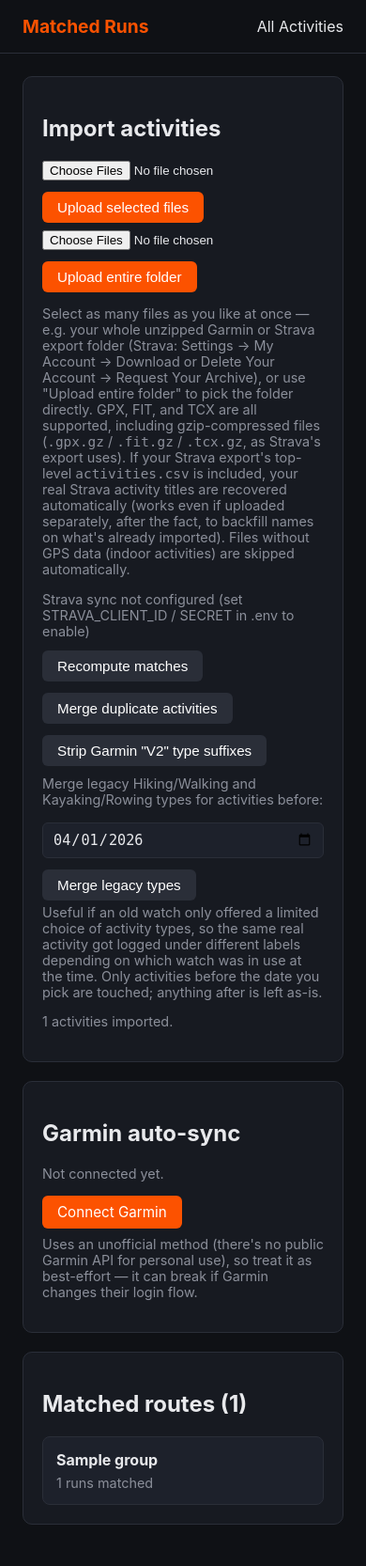
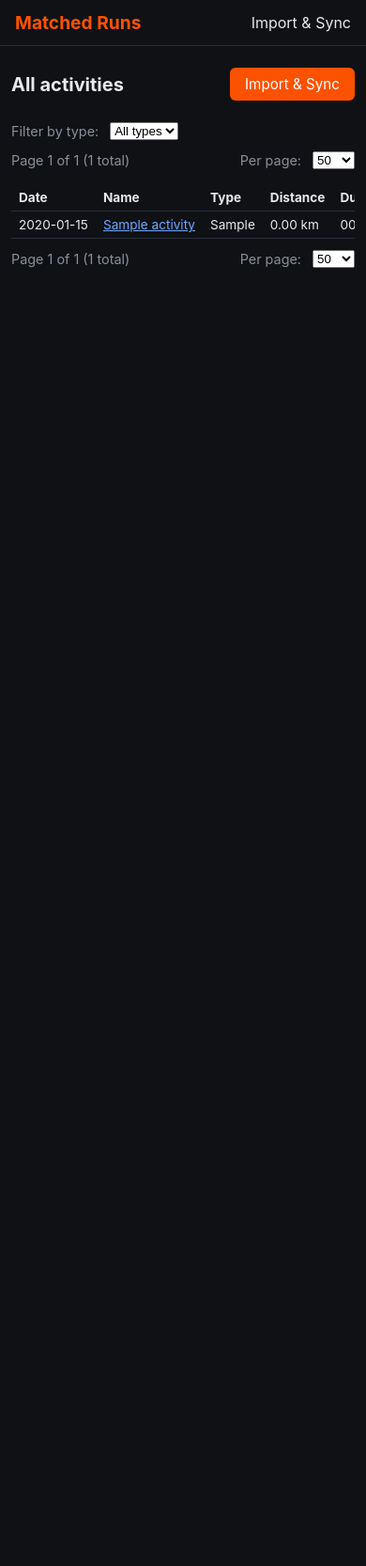
Before and after one commit to magicmatt007/matched-runs, a FastAPI app: page / in a window 390 px wide. Shown: the whole page at 94% size. After the commit the page ends 285 px from the top, so only its background shows below. Run offline with FastAPI, Linux system fonts and the light colour scheme; tables that the repository leaves empty hold one stand-in row (values such as "Sample post"); parts of the project's set-up code (start-up, migrations or seed data) failed here and were passed over; some libraries are stand-ins or nearby versions.

Commit message:
v1.1.01: "All activities" as homepage. More responsive. Improved logging.

```diff
--- a/app/main.py
+++ b/app/main.py
@@ -26,7 +26,11 @@ from app import strava_client
 from app import garmin_client
 
 logger = logging.getLogger("matched_runs")
-logging.basicConfig(level=logging.INFO)
+logging.basicConfig(
+    level=logging.INFO,
+    format="%(asctime)s %(levelname)s [%(name)s] %(message)s",
+    datefmt="%Y-%m-%d %H:%M:%S",
+)
 
 GARMIN_SYNC_INTERVAL_MINUTES = int(os.environ.get("GARMIN_SYNC_INTERVAL_MINUTES", 120))
 
@@ -144,8 +148,8 @@ templates.env.filters["hms"] = format_duration_hms
 templates.env.filters["pace"] = format_pace
 
 
-@app.get("/", response_class=HTMLResponse)
-def index(request: Request, db: Session = Depends(get_db)):
+@app.get("/manage", response_class=HTMLResponse)
+def manage_page(request: Request, db: Session = Depends(get_db)):
     groups = (
         db.query(RouteGroup)
         .order_by(RouteGroup.avg_distance_m.desc())
@@ -173,7 +177,7 @@ def index(request: Request, db: Session = Depends(get_db)):
             "unsupported": request.query_params.get("unsupported", "0"),
         }
 
-    return templates.TemplateResponse("index.html", {
+    return templates.TemplateResponse("manage.html", {
         "request": request,
         "groups": groups,
         "group_counts": group_counts,
@@ -310,7 +314,7 @@ async def upload_gpx(request: Request, db: Session = Depends(get_db)):
     )
     return local_redirect(
         request,
-        f"/?imported={added}&updated={updated}&skipped={skipped}"
+        f"/manage?imported={added}&updated={updated}&skipped={skipped}"
         f"&duplicates={unchanged}&unsupported={unsupported_ext}",
     )
 
@@ -330,7 +334,16 @@ def paginate(query, page: int, page_size: int):
     return items, page, total_pages, total, page_size
 
 
-@app.get("/activities", response_class=HTMLResponse)
+@app.get("/activities")
+def activities_old_url_redirect(request: Request, type: str = None, page: int = 1,
+                                 page_size: int = DEFAULT_PAGE_SIZE):
+    """The 'All Activities' page used to live at /activities - it's now the
+    home page at /. Keep old bookmarks/links working."""
+    params = f"?page={page}&page_size={page_size}" + (f"&type={type}" if type else "")
+    return local_redirect(request, f"/{params}")
+
+
+@app.get("/", response_class=HTMLResponse)
 def activities_list(request: Request, type: str = None, page: int = 1,
                      page_size: int = DEFAULT_PAGE_SIZE, db: Session = Depends(get_db)):
     query = db.query(Activity).order_by(Activity.start_time.desc())
@@ -397,7 +410,7 @@ def normalize_types_route(request: Request, db: Session = Depends(get_db)):
         db.commit()
         rebuild_groups(db)  # renamed types can change which activities group together
     logger.info("Type normalization (version suffixes): %d activities updated", changed)
-    return local_redirect(request, f"/?imported=0&updated={changed}&skipped=0&duplicates=0&unsupported=0")
+    return local_redirect(request, f"/manage?imported=0&updated={changed}&skipped=0&duplicates=0&unsupported=0")
 
 
 DEFAULT_LEGACY_TYPE_CUTOFF = "2026-04-01"
@@ -431,20 +444,20 @@ def merge_legacy_types_route(request: Request, cutoff_date: str = Form(DEFAULT_L
         db.commit()
         rebuild_groups(db)  # merged types can change which activities group together
     logger.info("Legacy type merge (activities before %s): %d activities updated", cutoff_date, changed)
-    return local_redirect(request, f"/?imported=0&updated={changed}&skipped=0&duplicates=0&unsupported=0")
+    return local_redirect(request, f"/manage?imported=0&updated={changed}&skipped=0&duplicates=0&unsupported=0")
 
 
 @app.post("/dedupe")
 def dedupe_route(request: Request, db: Session = Depends(get_db)):
     removed = merge_duplicate_activities(db)
     logger.info("Deduplication: merged/removed %d duplicate activities", removed)
-    return local_redirect(request, f"/?imported=0&updated={removed}&skipped=0&duplicates=0&unsupported=0")
+    return local_redirect(request, f"/manage?imported=0&updated={removed}&skipped=0&duplicates=0&unsupported=0")
 
 
 @app.post("/rebuild")
 def rebuild(request: Request, db: Session = Depends(get_db)):
     rebuild_groups(db)
-    return local_redirect(request, "/")
+    return local_redirect(request, "/manage")
 
 
 # ---------------- Strava OAuth + sync ----------------
@@ -463,7 +476,7 @@ def strava_login():
 def strava_callback(request: Request, code: str = None, error: str = None, scope: str = None,
                      db: Session = Depends(get_db)):
     if error or not code:
-        return local_redirect(request, "/")
+        return local_redirect(request, "/manage")
 
     data = strava_client.exchange_code_for_token(code)
 
@@ -496,21 +509,21 @@ def strava_callback(request: Request, code: str = None, error: str = None, scope
         token.expires_at = data["expires_at"]
         token.scope = scope
     db.commit()
-    return local_redirect(request, "/")
+    return local_redirect(request, "/manage")
 
 
 @app.post("/strava/disconnect")
 def strava_disconnect(request: Request, db: Session = Depends(get_db)):
     db.query(StravaToken).delete()
     db.commit()
-    return local_redirect(request, "/")
+    return local_redirect(request, "/manage")
 
 
 @app.post("/strava/sync")
 def strava_sync(request: Request, db: Session = Depends(get_db)):
     token = db.query(StravaToken).first()
     if not token:
-        return local_redirect(request, "/")
+        return local_redirect(request, "/manage")
 
     try:
         access_token = strava_client.ensure_valid_token(token)
@@ -561,7 +574,7 @@ def strava_sync(request: Request, db: Session = Depends(get_db)):
     db.commit()
     if added or updated:
         rebuild_groups(db)
-    return local_redirect(request, "/")
+    return local_redirect(request, "/manage")
 
 
 # ---------------- Garmin Connect auto-sync (unofficial) ----------------
@@ -646,7 +659,7 @@ def garmin_sync_route(request: Request, db: Session = Depends(get_db)):
     except garmin_client.GarminAuthError as e:
         prefix = ingress_prefix(request)
         return HTMLResponse(f"<p>{e}</p><p><a href='{prefix}/'>back</a></p>", status_code=401)
-    return local_redirect(request, f"/?imported={added}&updated={updated}&skipped=0&duplicates=0&unsupported=0")
+    return local_redirect(request, f"/manage?imported={added}&updated={updated}&skipped=0&duplicates=0&unsupported=0")
 
 
 @app.get("/garmin/login", response_class=HTMLResponse)
@@ -669,7 +682,7 @@ def garmin_login_start(request: Request, email: str = Form(...), password: str =
         return templates.TemplateResponse("garmin_login.html", {
             "request": request, "step": "mfa", "mfa_token": token,
         })
-    return local_redirect(request, "/")
+    return local_redirect(request, "/manage")
 
 
 @app.post("/garmin/login/mfa")
@@ -680,23 +693,27 @@ def garmin_login_mfa(request: Request, mfa_token: str = Form(...), mfa_code: str
         return templates.TemplateResponse("garmin_login.html", {
             "request": request, "step": "mfa", "mfa_token": mfa_token, "error": str(e),
         })
-    return local_redirect(request, "/")
+    return local_redirect(request, "/manage")
 
 
 async def _garmin_background_sync_loop():
     while True:
         await asyncio.sleep(GARMIN_SYNC_INTERVAL_MINUTES * 60)
         if not (garmin_client.is_configured() or garmin_client.has_saved_session()):
+            logger.info("Background Garmin sync: skipped scheduled check (not configured, no saved session)")
             continue
+        logger.info("Background Garmin sync: starting scheduled check")
         db = SessionLocal()
         try:
             added, updated = do_garmin_sync(db)
-            if added or updated:
-                logger.info("Background Garmin sync: %d added, %d updated", added, updated)
+            logger.info(
+                "Background Garmin sync: scheduled check complete - %d added, %d updated",
+                added, updated,
+            )
         except garmin_client.GarminAuthError as e:
-            logger.warning("Background Garmin sync auth failed: %s", e)
+            logger.warning("Background Garmin sync: scheduled check failed (auth error): %s", e)
         except Exception as e:
-            logger.warning("Background Garmin sync failed: %s", e)
+            logger.warning("Background Garmin sync: scheduled check failed: %s", e)
         finally:
             db.close()
 
--- a/app/static/style.css
+++ b/app/static/style.css
@@ -91,3 +91,46 @@ a { color: #6aa9ff; }
     width: 100%;
     max-width: 320px;
 }
+
+/* Native file inputs can overflow their container on narrow screens */
+input[type="file"] {
+    max-width: 100%;
+}
+
+/* Tables scroll horizontally instead of squeezing/overflowing the page */
+.table-responsive {
+    overflow-x: auto;
+    -webkit-overflow-scrolling: touch;
+    margin-top: 16px;
+}
+.table-responsive .table {
+    margin-top: 0;
+}
+
+/* Mobile: tighter spacing, smaller map, denser table, single-column cards */
+@media (max-width: 640px) {
+    main {
+        padding: 12px;
+    }
+    header {
+        padding: 12px 16px;
+    }
+    .panel {
+        padding: 14px;
+        border-radius: 8px;
+    }
+    #map {
+        height: 300px !important;
+    }
+    .table th, .table td {
+        padding: 6px 8px;
+        font-size: 0.85rem;
+        white-space: nowrap;
+    }
+    .grid {
+        grid-template-columns: 1fr;
+    }
+    h2 {
+        font-size: 1.25rem;
+    }
+}
--- a/app/templates/activities.html
+++ b/app/templates/activities.html
@@ -1,13 +1,15 @@
 {% extends "base.html" %}
 {% set base_path = request.headers.get('X-Ingress-Path', '') %}
 {% from "_pagination.html" import pagination_controls %}
-{% block title %}All Activities{% endblock %}
+{% block title %}Matched Runs{% endblock %}
 {% block content %}
 
-<a href="{{ base_path }}/">&larr; back</a>
-<h2>All activities</h2>
+<div class="row" style="justify-content: space-between;">
+    <h2>All activities</h2>
+    <a class="button" href="{{ base_path }}/manage">Import &amp; Sync</a>
+</div>
 
-<form method="get" action="{{ base_path }}/activities" class="row" style="margin: 12px 0;">
+<form method="get" action="{{ base_path }}/" class="row" style="margin: 12px 0;">
     <label for="type" class="muted">Filter by type:</label>
     <select name="type" id="type" onchange="this.form.submit()">
         <option value="" {% if not selected_type %}selected{% endif %}>All types</option>
@@ -19,9 +21,10 @@
     <noscript><button type="submit">Apply</button></noscript>
 </form>
 
-{{ pagination_controls(page, total_pages, total, page_size, page_size_options, base_path ~ "/activities",
+{{ pagination_controls(page, total_pages, total, page_size, page_size_options, base_path ~ "/",
                         {"type": selected_type} if selected_type else {}) }}
 
+<div class="table-responsive">
 <table class="table">
     <thead>
         <tr>
@@ -54,8 +57,9 @@
     {% endfor %}
     </tbody>
 </table>
+</div>
 
-{{ pagination_controls(page, total_pages, total, page_size, page_size_options, base_path ~ "/activities",
+{{ pagination_controls(page, total_pages, total, page_size, page_size_options, base_path ~ "/",
                         {"type": selected_type} if selected_type else {}) }}
 
 {% endblock %}
--- a/app/templates/base.html
+++ b/app/templates/base.html
@@ -12,7 +12,7 @@
 <body>
     <header class="row" style="justify-content: space-between;">
         <a href="{{ base_path }}/" class="brand">Matched Runs</a>
-        <a href="{{ base_path }}/activities" style="color: var(--text); text-decoration: none;">All Activities</a>
+        <a href="{{ base_path }}/manage" style="color: var(--text); text-decoration: none;">Import &amp; Sync</a>
     </header>
     <main>
         {% block content %}{% endblock %}
--- a/app/templates/garmin_login.html
+++ b/app/templates/garmin_login.html
@@ -3,7 +3,7 @@
 {% block title %}Connect Garmin{% endblock %}
 {% block content %}
 
-<a href="{{ base_path }}/">&larr; back</a>
+<a href="{{ base_path }}/manage">&larr; back</a>
 <h2>Connect Garmin</h2>
 
 {% if error %}
--- a/app/templates/group.html
+++ b/app/templates/group.html
@@ -12,6 +12,7 @@
 
 {{ pagination_controls(page, total_pages, total, page_size, page_size_options, base_path ~ "/group/" ~ group.id, {}) }}
 
+<div class="table-responsive">
 <table class="table">
     <thead><tr><th>Date</th><th>Name</th><th>Type</th><th>Distance</th><th>Duration</th><th>Pace</th><th>Source</th></tr></thead>
     <tbody>
@@ -28,6 +29,7 @@
     {% endfor %}
     </tbody>
 </table>
+</div>
 
 {{ pagination_controls(page, total_pages, total, page_size, page_size_options, base_path ~ "/group/" ~ group.id, {}) }}
 
--- a/app/templates/index.html
+++ b/app/templates/manage.html
@@ -1,7 +1,10 @@
 {% extends "base.html" %}
 {% set base_path = request.headers.get('X-Ingress-Path', '') %}
-{% block title %}Matched Runs{% endblock %}
+{% block title %}Import & Sync{% endblock %}
 {% block content %}
+
+<a href="{{ base_path }}/">&larr; back to activities</a>
+<h2>Import &amp; Sync</h2>
 
 {% if upload_result %}
 <section class="panel" style="border-color: {% if upload_result.imported|int > 0 or upload_result.updated|int > 0 %}#3cb44b{% else %}#e6194b{% endif %};">
--- a/config.yaml
+++ b/config.yaml
@@ -1,5 +1,5 @@
 name: "Matched Runs"
-version: "1.1.0"
+version: "1.1.01"
 slug: "matched_runs"
 description: >-
   Self-hosted route matching for GPS activities imported from Garmin/Strava -
```
Also changed, not shown: docker_entrypoint.py (+38 -4 lines), CHANGELOG.md (added).
